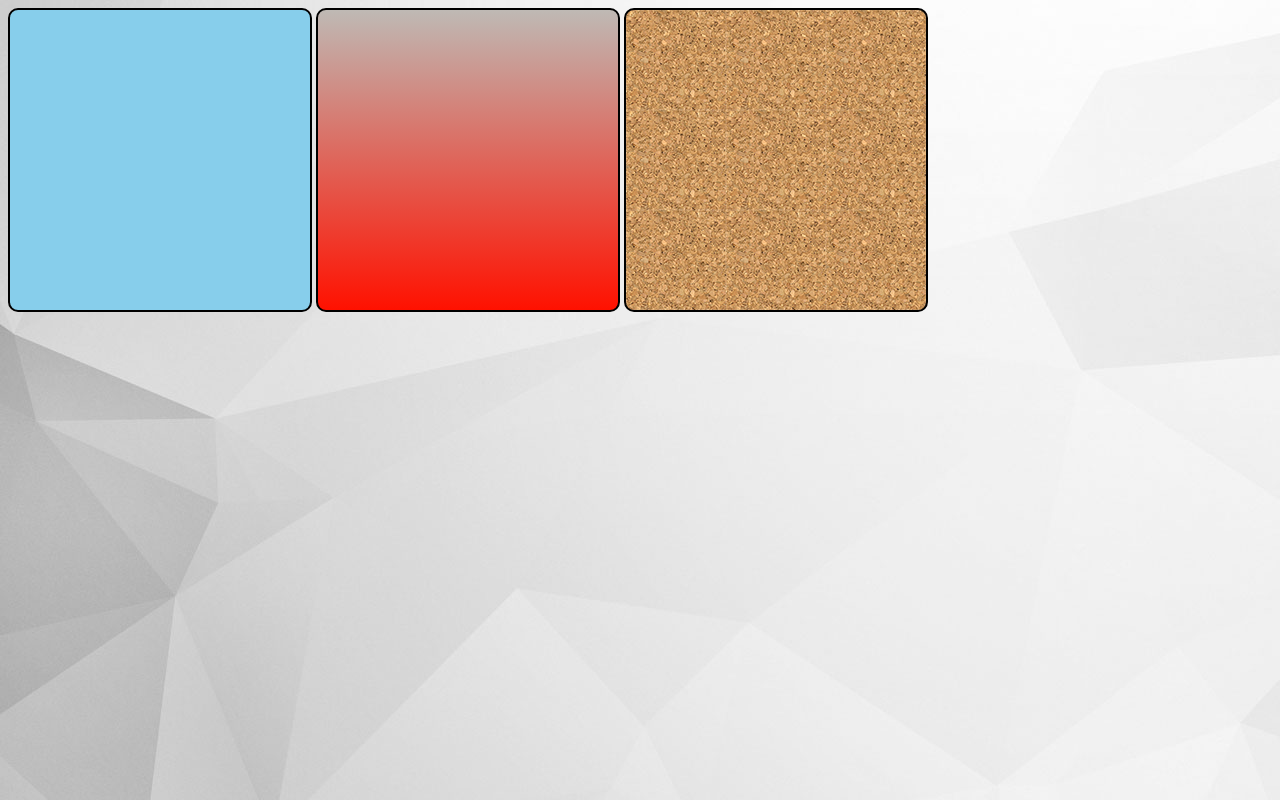
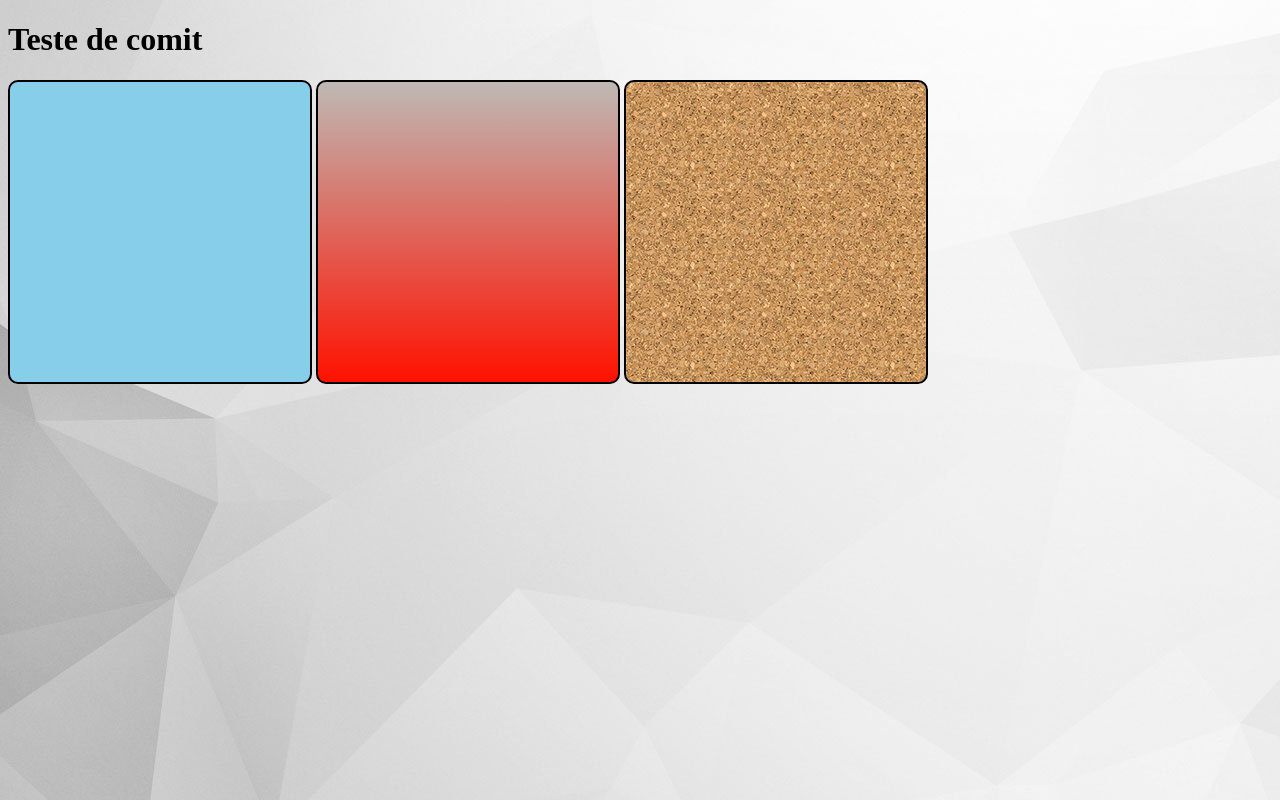
Before and after one commit to Bruno-Rawan/html-css, a plain HTML site: page exercicios/ex022/fundo001.html in a window 1280 px wide. Drawn offline with Linux system fonts and the light colour scheme.

Commit message:
teste commit

```diff
--- a/exercicios/ex022/fundo001.html
+++ b/exercicios/ex022/fundo001.html
@@ -4,6 +4,7 @@
     <meta charset="UTF-8">
     <meta name="viewport" content="width=device-width, initial-scale=1.0">
     <title>Teste de Imagem de Fundo</title>
+    <h1>Teste de comit</h1>
     <style>
 
         body {
```
